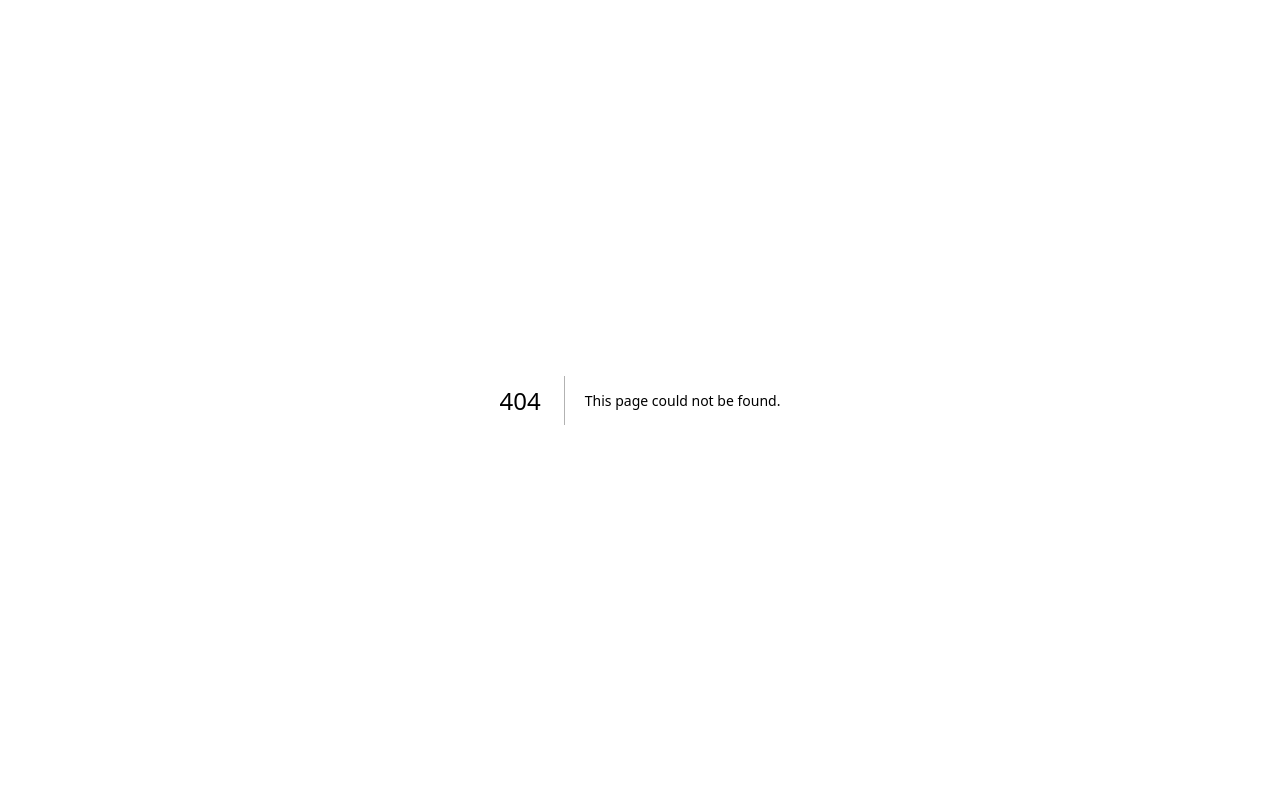
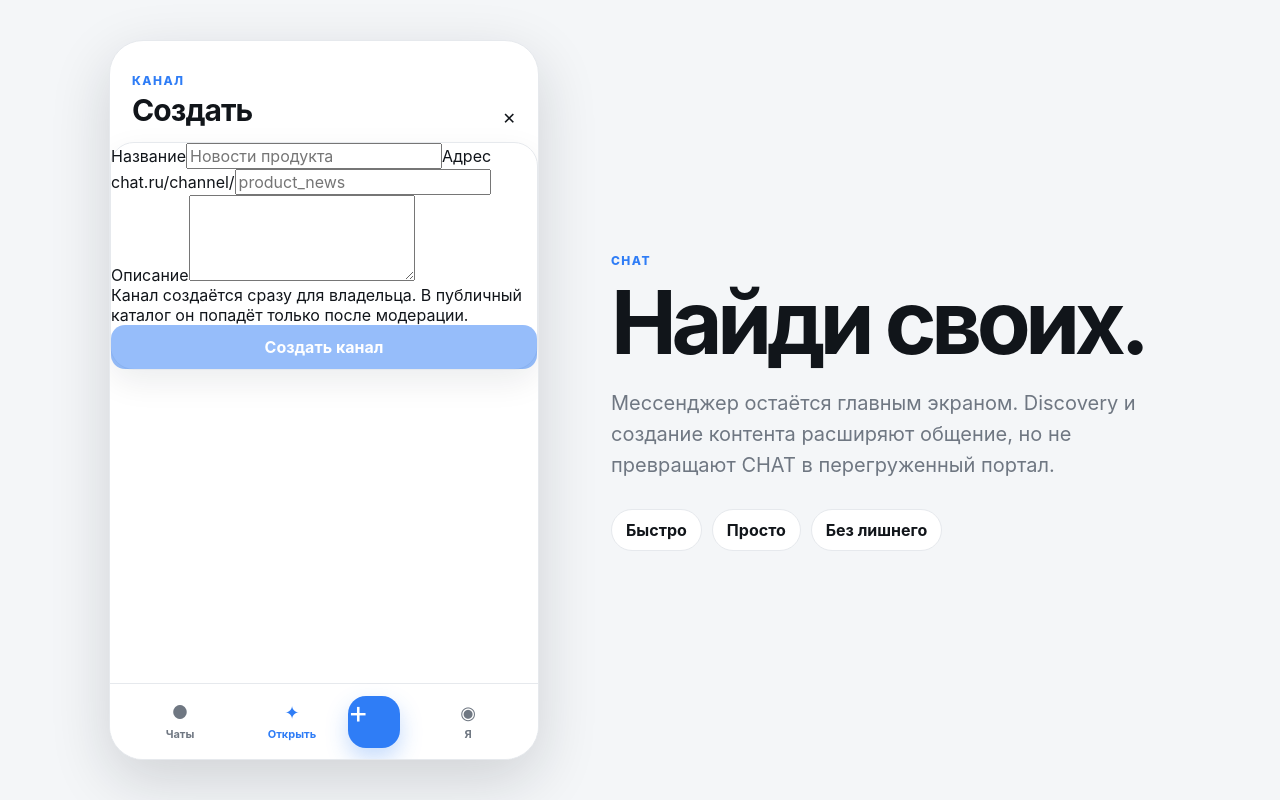
Before and after one commit to venomimonstro/chat-hive, a Next.js app in the folder web/: page /channels/new in a window 1280 px wide. Before the commit this address had no page. Built offline with nearby package versions, Linux system fonts and the light colour scheme; no server answers.

Commit message:
feat: add channel creation flow

```diff
--- /dev/null
+++ b/web/app/channels/new/page.tsx
@@ -0,0 +1,44 @@
+'use client';
+
+import { FormEvent, useMemo, useState } from 'react';
+import { useRouter } from 'next/navigation';
+import { AppShell } from '../../../components/AppShell';
+import { Button, Surface } from '../../../components/ui';
+import { createChannel } from '../../../lib/channels';
+
+export default function NewChannelPage() {
+  const router = useRouter();
+  const [slug, setSlug] = useState('');
+  const [title, setTitle] = useState('');
+  const [description, setDescription] = useState('');
+  const [busy, setBusy] = useState(false);
+  const [error, setError] = useState('');
+  const canSubmit = useMemo(() => /^[a-z0-9][a-z0-9_-]{2,47}$/.test(slug) && title.trim().length >= 2, [slug, title]);
+
+  async function submit(event: FormEvent) {
+    event.preventDefault();
+    if (!canSubmit || busy) return;
+    setBusy(true); setError('');
+    try {
+      const channel = await createChannel({ slug, title: title.trim(), description: description.trim() });
+      router.replace(`/channel/${channel.slug}`);
+    } catch (err) {
+      if (err instanceof Error && err.message === 'Authentication required') { router.replace('/login'); return; }
+      setError(err instanceof Error ? err.message : 'Не удалось создать канал');
+    } finally { setBusy(false); }
+  }
+
+  return (
+    <AppShell active="Открыть">
+      <header className="screenHeader"><div><span className="eyebrow">КАНАЛ</span><h1>Создать</h1></div><a href="/channels" aria-label="Закрыть">✕</a></header>
+      <main className="channelCreate"><Surface className="channelCreateCard"><form onSubmit={submit}>
+        <label><span>Название</span><input value={title} onChange={(e) => setTitle(e.target.value)} maxLength={80} placeholder="Новости продукта" /></label>
+        <label><span>Адрес</span><div className="channelSlug"><span>chat.ru/channel/</span><input value={slug} onChange={(e) => setSlug(e.target.value.toLowerCase().replace(/[^a-z0-9_-]/g, ''))} maxLength={48} placeholder="product_news" /></div></label>
+        <label><span>Описание</span><textarea value={description} onChange={(e) => setDescription(e.target.value)} maxLength={1000} rows={4} /></label>
+        <div className="channelModerationNote">Канал создаётся сразу для владельца. В публичный каталог он попадёт только после модерации.</div>
+        {error ? <p className="messengerError" role="alert">{error}</p> : null}
+        <Button type="submit" fullWidth disabled={!canSubmit || busy}>{busy ? 'Создаём…' : 'Создать канал'}</Button>
+      </form></Surface></main>
+    </AppShell>
+  );
+}
```
